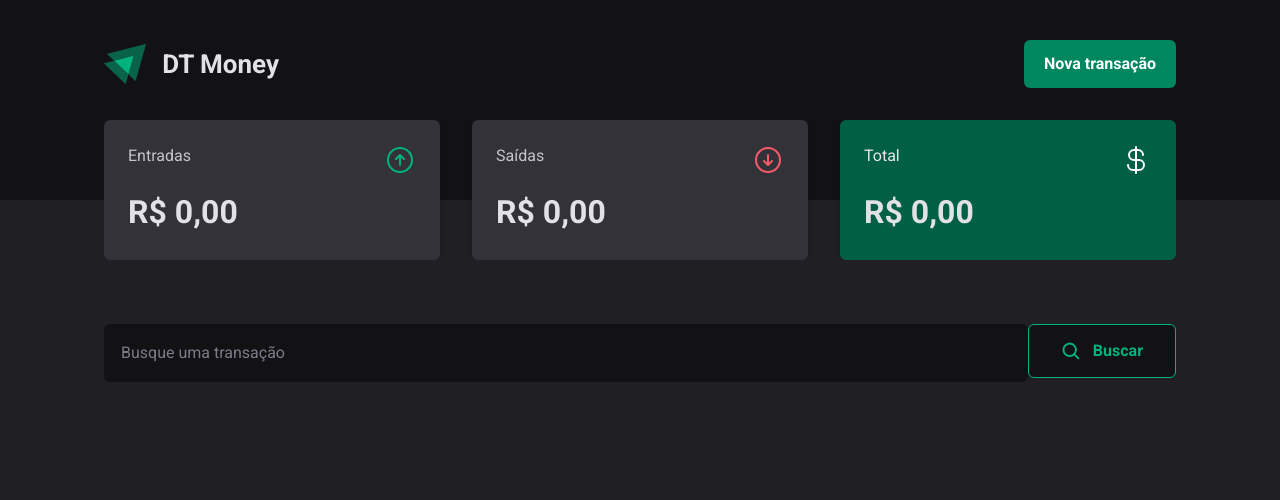
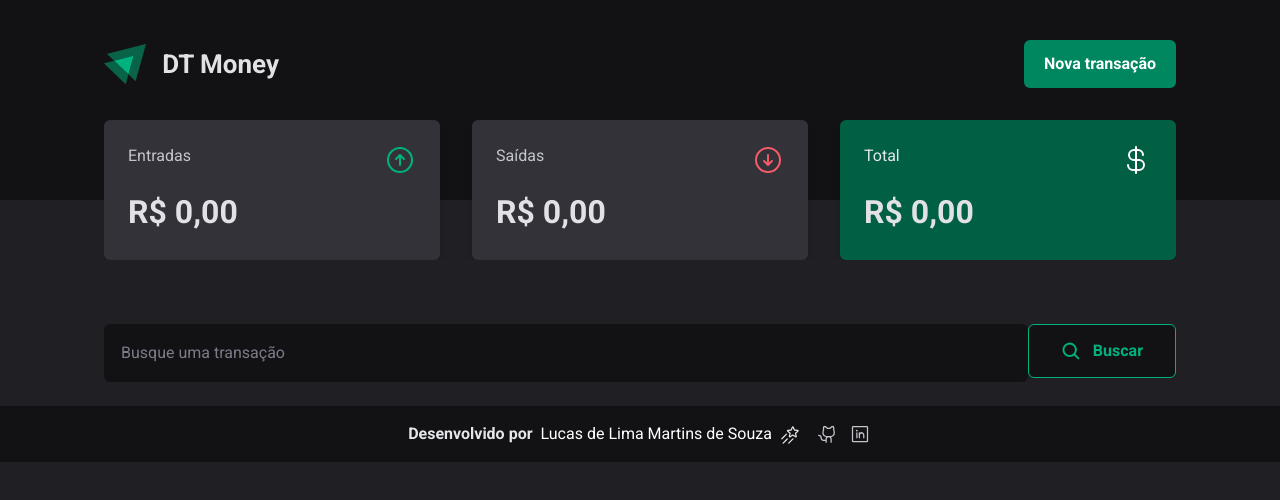
Before and after one commit to Aszurar/DT-money, a React (Vite) app: page / in a window 1280 px wide. Shown: the top 500 px of the page. Built offline with nearby package versions, Linux system fonts and the light colour scheme.

Commit message:
✨ Adição do footer e NavItem✨

```diff
--- a/src/App.tsx
+++ b/src/App.tsx
@@ -3,6 +3,7 @@ import './theme/global.css'
 import { Toaster } from 'sonner'
 
 import { Dashboard } from './components/Dashboard'
+import { Footer } from './components/Footer'
 import { Header } from './components/Header'
 import { ResponsivenessProvider } from './contexts/responsiveness'
 import { TransactionsProvider } from './contexts/transactions'
@@ -17,6 +18,7 @@ export function App() {
         <TransactionsProvider>
           <Header />
           <Dashboard />
+          <Footer />
           <Toaster richColors />
         </TransactionsProvider>
       </ResponsivenessProvider>
--- /dev/null
+++ b/src/components/Footer/index.tsx
@@ -0,0 +1,56 @@
+import { GithubLogo, LinkedinLogo, ShootingStar } from '@phosphor-icons/react'
+
+import { useResponsiveness } from '../../hooks/useResponsiveness'
+import * as NavItem from '../NavItem'
+
+export function Footer() {
+  const { isMobile } = useResponsiveness()
+
+  const author = isMobile ? 'Lucas de Lima' : 'Lucas de Lima Martins de Souza'
+
+  return (
+    <footer
+      className={`flex items-center justify-center gap-2 bg-gray-900 px-8
+        py-4 phone-lg:gap-4`}
+    >
+      <strong className="inline-block space-x-2  text-gray-200">
+        Desenvolvido por
+        <span className="ml-2 inline-block font-normal  text-white">
+          {author}
+        </span>
+        <ShootingStar alt="" className="inline-block h-5 w-5 text-xl" />
+      </strong>
+      <nav className="flex items-center justify-center gap-2">
+        <NavItem.Root asChild variant="outline" label="Acessar Github">
+          <a
+            href="https://github.com/Aszurar/DT-money"
+            target="_blank"
+            className={`flex h-6 w-6 items-center justify-center text-xl transition-all`}
+            aria-label="Acessar Github"
+            rel="noreferrer"
+          >
+            <NavItem.Icon
+              icon={GithubLogo}
+              className="h-5 w-5 text-gray-300 hover:text-white focus:text-white"
+            />
+          </a>
+        </NavItem.Root>
+
+        <NavItem.Root asChild variant="outline" label="Acessar Linkedin">
+          <a
+            href="https://www.linkedin.com/in/lucas-de-lima-azsura/"
+            target="_blank"
+            className={`flex h-6 w-6 items-center justify-center text-xl transition-all`}
+            aria-label="Acessar Linkedin"
+            rel="noreferrer"
+          >
+            <NavItem.Icon
+              icon={LinkedinLogo}
+              className="h-5 w-5 text-gray-300 hover:text-white focus:text-white"
+            />
+          </a>
+        </NavItem.Root>
+      </nav>
+    </footer>
+  )
+}
--- /dev/null
+++ b/src/components/NavItem/Icon.tsx
@@ -0,0 +1,13 @@
+import { ComponentProps, ElementType } from 'react'
+
+type IconProps = ComponentProps<'span'> & {
+  icon: ElementType
+}
+
+export function Icon({ icon: Icon, ...rest }: IconProps) {
+  return (
+    <span {...rest}>
+      <Icon />
+    </span>
+  )
+}
--- /dev/null
+++ b/src/components/NavItem/Root.tsx
@@ -0,0 +1,60 @@
+import * as Tooltip from '@radix-ui/react-tooltip'
+import { ReactNode } from 'react'
+import { tv, VariantProps } from 'tailwind-variants'
+
+const tooltip = tv({
+  slots: {
+    container: `rounded-md bg-white px-3 py-1.5 text-sm font-medium text-green-300
+       transition-all duration-[200ms] animate-opacity box-shadow-tooltip
+       dark:bg-zinc-900`,
+    arrow: 'fill-white dark:fill-zinc-900',
+  },
+  variants: {
+    variant: {
+      outline: {
+        container: 'border border-green-300',
+        arrow: 'fill-green-300 dark:fill-green-300',
+      },
+      solid: {
+        container: '',
+        arrow: '',
+      },
+    },
+  },
+
+  defaultVariants: {
+    variant: 'solid',
+  },
+})
+
+type LinkButtonProps = VariantProps<typeof tooltip> & {
+  children: ReactNode
+  label: string
+  asChild?: boolean
+}
+
+export function Root({
+  label,
+  children,
+  asChild = false,
+  variant,
+}: LinkButtonProps) {
+  const { arrow, container } = tooltip({ variant })
+  return (
+    <Tooltip.Provider>
+      <Tooltip.Root>
+        <Tooltip.Trigger asChild={asChild}>{children}</Tooltip.Trigger>
+        <Tooltip.Portal>
+          <Tooltip.Content
+            sideOffset={5}
+            className={container()}
+            aria-label="."
+          >
+            {label}
+            <Tooltip.Arrow className={arrow()} />
+          </Tooltip.Content>
+        </Tooltip.Portal>
+      </Tooltip.Root>
+    </Tooltip.Provider>
+  )
+}
--- /dev/null
+++ b/src/components/NavItem/index.ts
@@ -0,0 +1,4 @@
+import { Icon } from './Icon'
+import { Root } from './Root'
+
+export { Icon, Root }
```
